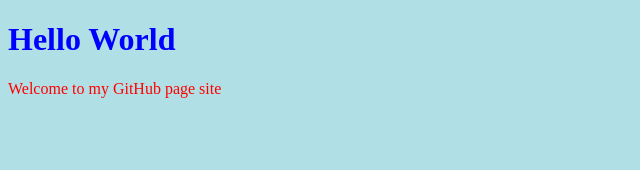
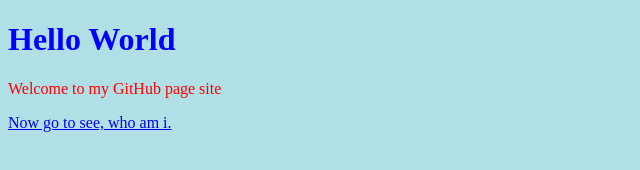
Before and after one commit to samueltuovinen/samueltuovinen.github.io, a plain HTML site: page tasks/index.html in a window 1280 px wide. Shown: the whole page, without its empty margins (0-640 px from the left). Drawn offline with Linux system fonts and the light colour scheme.

Commit message:
adding link and meta

```diff
--- a/tasks/index.html
+++ b/tasks/index.html
@@ -1,11 +1,14 @@
 <!DOCTYPE html>
 <html>
 	<head>
+		<meta charset="utf-8">
 		<title>My html document</title>
 		<link rel="stylesheet" href="css/style.css">
 	</head>
+
 	<body>
 		<h1>Hello World</h1>
 		<p>Welcome to my GitHub page site</p>
+		<p><a href="https://samueltuovinen.github.io/tasks/second.html">Now go to see, who am i.</a></p>
 	</body>
 </html>
```
Lines whose indentation alone changed are shown as unchanged.
